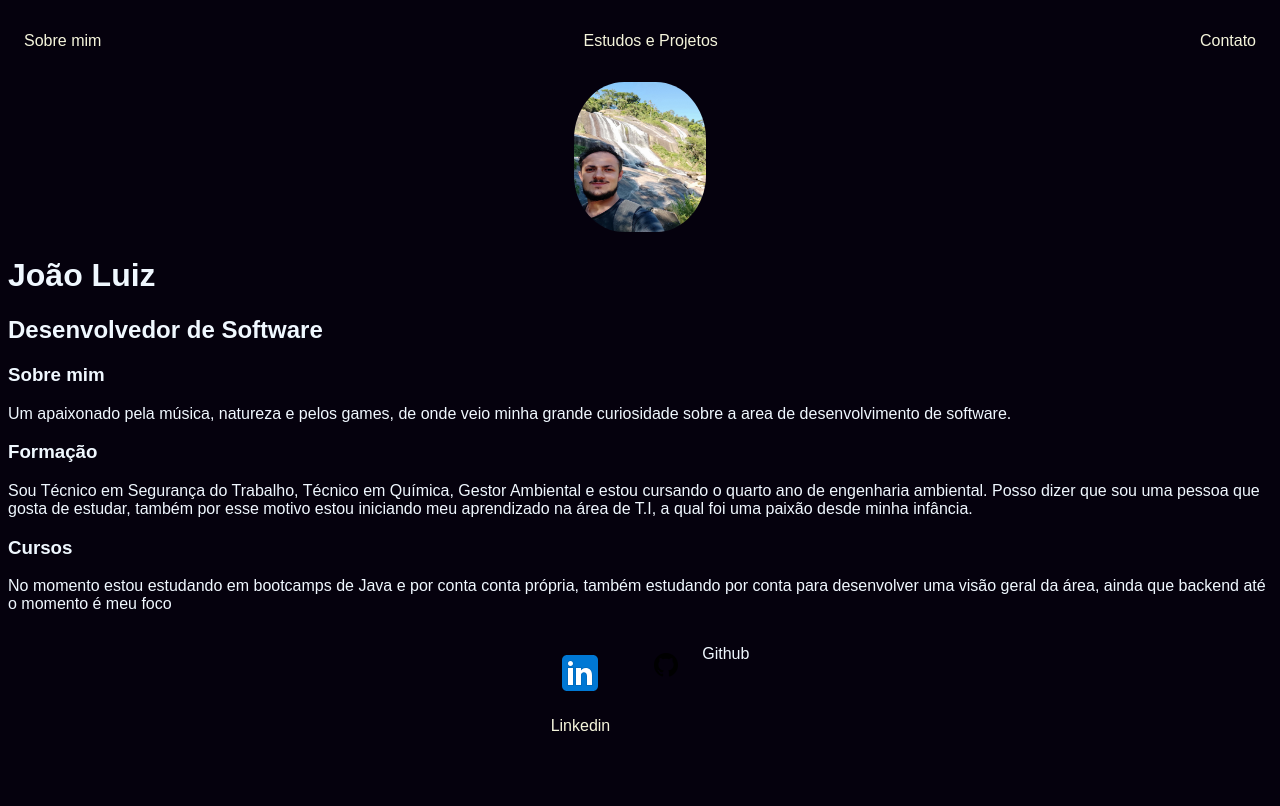
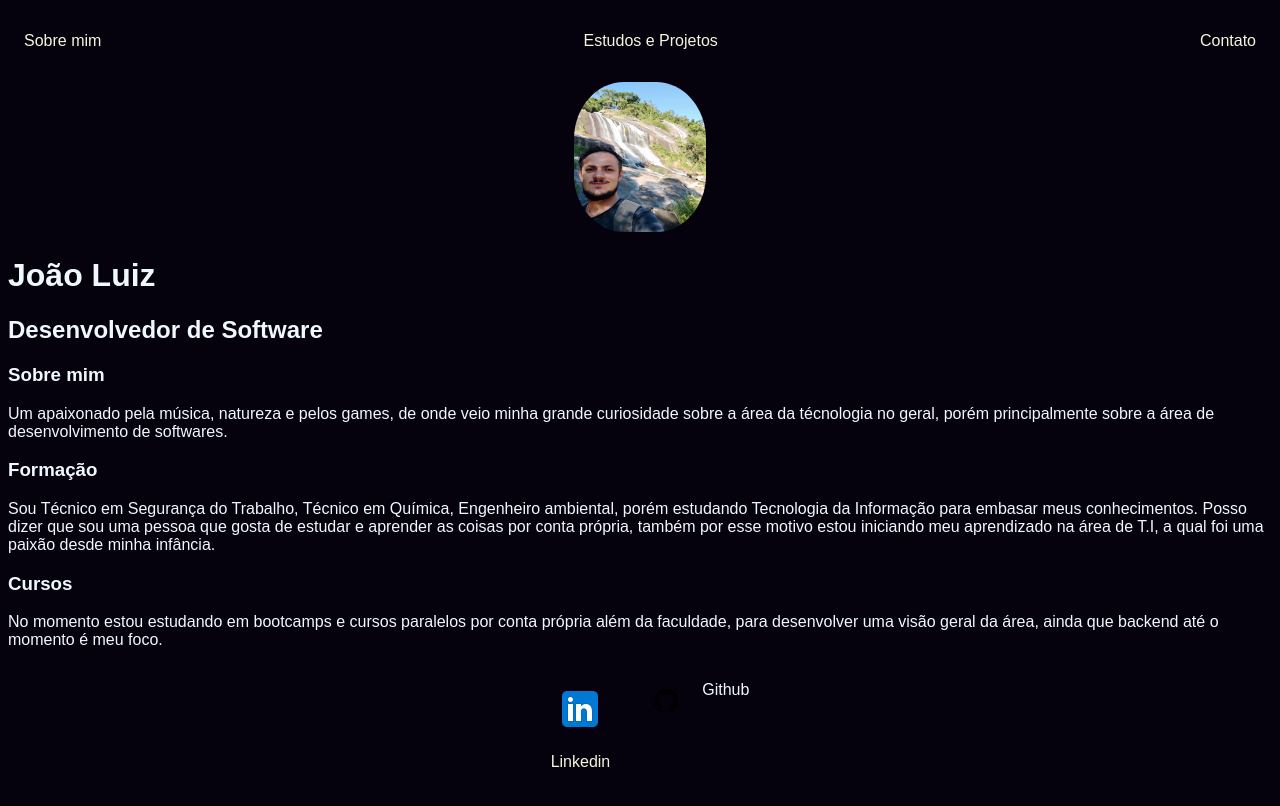
Before and after one commit to Joaoldc/Quem-eu-sou, a plain HTML site: page index.html in a window 1280 px wide. Drawn offline with Linux system fonts and the light colour scheme.

Commit message:
Update index.html

```diff
--- a/index.html
+++ b/index.html
@@ -36,15 +36,15 @@
         <section>
             <h3>Sobre mim</h3>
             <p>Um apaixonado pela música, natureza e pelos games, de onde veio minha grande
-            curiosidade sobre a area de desenvolvimento de software.
+            curiosidade sobre a área da técnologia no geral, porém principalmente sobre a área de desenvolvimento de softwares.
             </p>
         </section>
 
         <section>
             <h3>Formação</h3>
             <p>Sou Técnico em Segurança do Trabalho, Técnico em Química,
-                Gestor Ambiental e estou cursando o quarto ano de engenharia ambiental.
-                Posso dizer que sou uma pessoa que gosta de estudar, também por esse motivo
+                Engenheiro ambiental, porém estudando Tecnologia da Informação para embasar meus conhecimentos.
+                Posso dizer que sou uma pessoa que gosta de estudar e aprender as coisas por conta própria, também por esse motivo
                 estou iniciando meu aprendizado na área de T.I, a qual foi uma
                 paixão desde minha infância.
             </p>
@@ -52,8 +52,7 @@
 
         <section>
         <h3>Cursos</h3>
-        <p>No momento estou estudando em bootcamps de Java e por conta conta própria, também estudando
-            por conta para desenvolver uma visão geral da área, ainda que backend até o momento é meu foco
+        <p>No momento estou estudando em bootcamps e cursos paralelos por conta própria além da faculdade, para desenvolver uma visão geral da área, ainda que backend até o momento é meu foco.
         </p>
         </section>
     </main>
```
